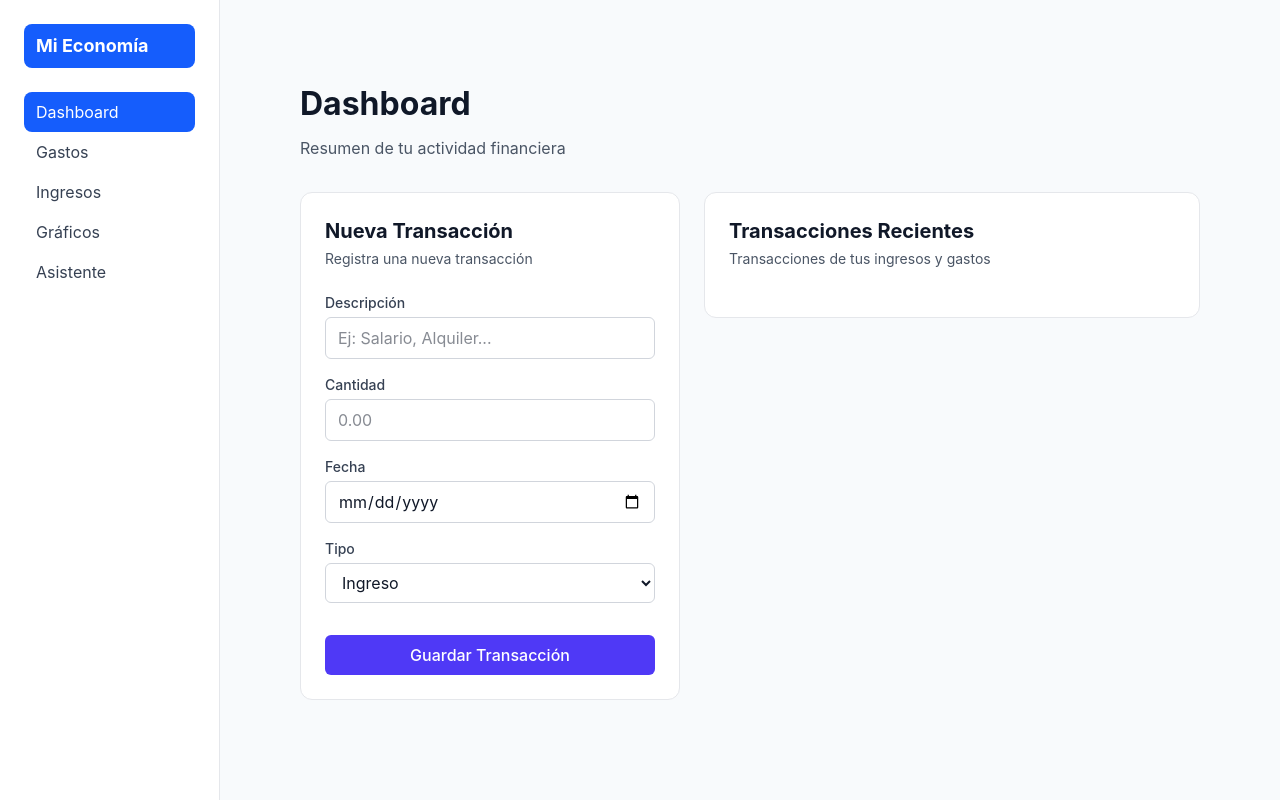
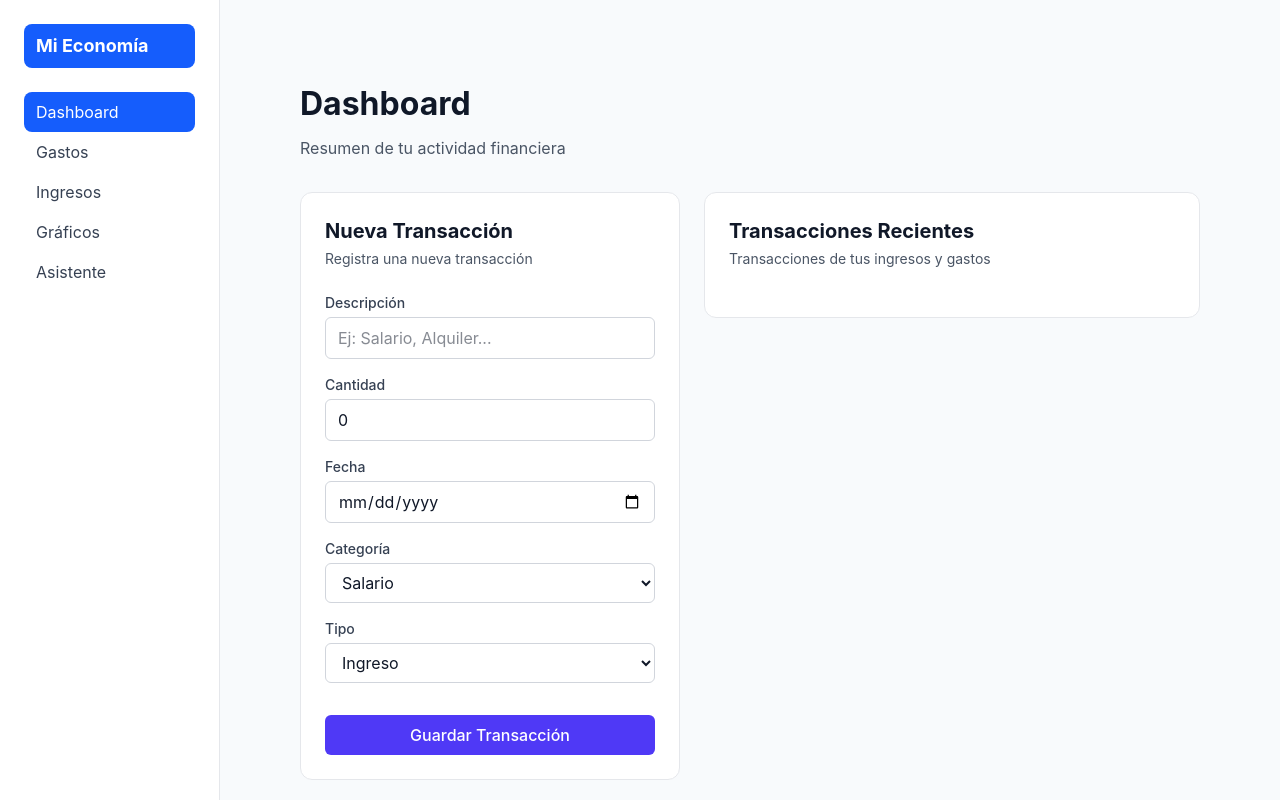
Before and after one commit to fjmg84/handle-my-economy, a Next.js app: page /dashboard in a window 1280 px wide. Built offline with nearby package versions, Linux system fonts and the light colour scheme.

Commit message:
feat: enhance FinanceForm with category selection and bind input values fix: update MenuIcon dimensions for consistency feat: add remove transaction functionality to FinanceRecently component

```diff
--- a/app/dashboard/page.tsx
+++ b/app/dashboard/page.tsx
@@ -17,7 +17,7 @@ export default function DashboardPage() {
         </div>
 
         {/* Main Content */}
-        <div className="flex gap-6">
+        <div className="flex gap-6 flex-wrap">
           {/* Form Section */}
           <div className="w-95 shrink-0">
             <div className="bg-white rounded-xl border border-gray-200 p-6">
--- a/components/forms/FinanceForm.tsx
+++ b/components/forms/FinanceForm.tsx
@@ -3,6 +3,7 @@
 import { Transaction, TransactionType } from "@/types/finance";
 import { useState } from "react";
 import useFinanceHook from "@/stores/useFinanceHook";
+import { categories } from "@/utils/categories-list";
 
 const initialTransaction: Transaction = {
   description: '',
@@ -36,6 +37,7 @@ export default function FinanceForm() {
           name="description"
           className="form-input"
           placeholder="Ej: Salario, Alquiler..."
+          value={transaction.description}
           onChange={(e) => setTransaction({ ...transaction, description: e.currentTarget.value })}
         />
       </div>
@@ -48,6 +50,7 @@ export default function FinanceForm() {
           placeholder="0.00"
           step="0.01"
           name="amount"
+          value={transaction.amount}
           onChange={(e) => setTransaction({ ...transaction, amount: parseFloat(e.currentTarget.value) })}
         />
       </div>
@@ -58,9 +61,22 @@ export default function FinanceForm() {
           required
           className="form-input"
           name="date"
+          value={transaction.date}
           onChange={(e) => setTransaction({ ...transaction, date: e.currentTarget.value })}
         />
       </div>
+
+      <div>
+        <label className="form-label">Categoría</label>
+        <select className="form-input" name="category" onChange={(e) => setTransaction({ ...transaction, category: e.currentTarget.value })}>
+          {categories.map((category) => (
+            <option key={category} value={category}>
+              {category}
+            </option>
+          ))}
+        </select>
+      </div>
+
       <div>
         <label className="form-label">Tipo</label>
         <select
--- a/components/icons/MenuIcon.tsx
+++ b/components/icons/MenuIcon.tsx
@@ -1,5 +1,3 @@
-'use client';
-
 export default function MenuIcon({
   className,
 }: {
@@ -16,7 +14,7 @@ export default function MenuIcon({
       strokeWidth="2"
       strokeLinecap="round"
       strokeLinejoin="round"
-      className={`w-[24px] h-[24px] ${className}`}
+      className={`w-6 h-6 ${className}`}
     >
       <line x1="4" x2="20" y1="12" y2="12" />
       <line x1="4" x2="20" y1="6" y2="6" />
--- a/components/lists/FinanceRecently.tsx
+++ b/components/lists/FinanceRecently.tsx
@@ -1,10 +1,11 @@
 'use client';
 
 import useFinanceHook from '@/stores/useFinanceHook';
+import { Trash2 } from 'lucide-react';
 
 
 export default function FinanceRecently() {
- const { transactions } = useFinanceHook();
+ const { transactions, removeTransaction } = useFinanceHook();
 
 
   return (
@@ -16,18 +17,27 @@ export default function FinanceRecently() {
         </p>
       </div>
 
-      <div className="mt-6 space-y-4 h-full overflow-y-auto">
+      <div className="mt-6 space-y-4 h-full overflow-y-auto max-h-120">
 
         {transactions.slice(-10).map((t) => (
-          <div key={t.id} className="bg-gray-50 p-4 rounded-lg flex justify-between items-center">
+          <div key={t.id} className="bg-gray-50 p-4 rounded-lg flex justify-between items-center mr-4">
             <div>
               <p className="font-semibold">{t.description}</p>
               <p className="text-sm text-gray-600">{t.category}</p>
             </div>
-            <div className="text-right">
+            <div className="text-right flex items-center">
               <span className={t.type === 'income' ? 'text-green-600' : 'text-red-600'}>
                 {t.type === 'income' ? '+' : '-'}$ {t.amount.toLocaleString()}
               </span>
+
+                  <button
+                  onClick={() => removeTransaction(t.id || '')}
+                  className="ml-4 text-red-600 hover:text-red-800 hover:bg-red-100 p-1 rounded hover:cursor-pointer transition"
+                  >
+                <Trash2 size={20} />
+              </button>
+
+
             </div>
           </div>
         ))}
```
